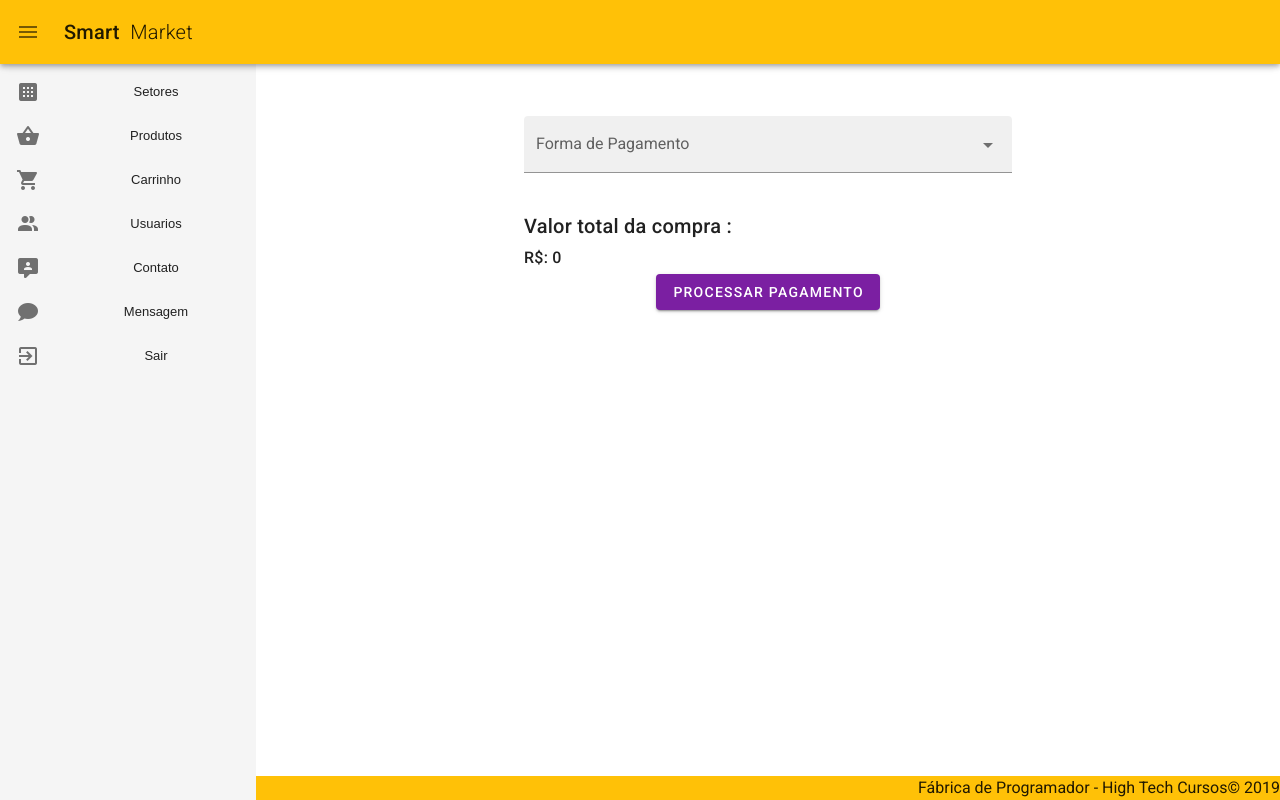
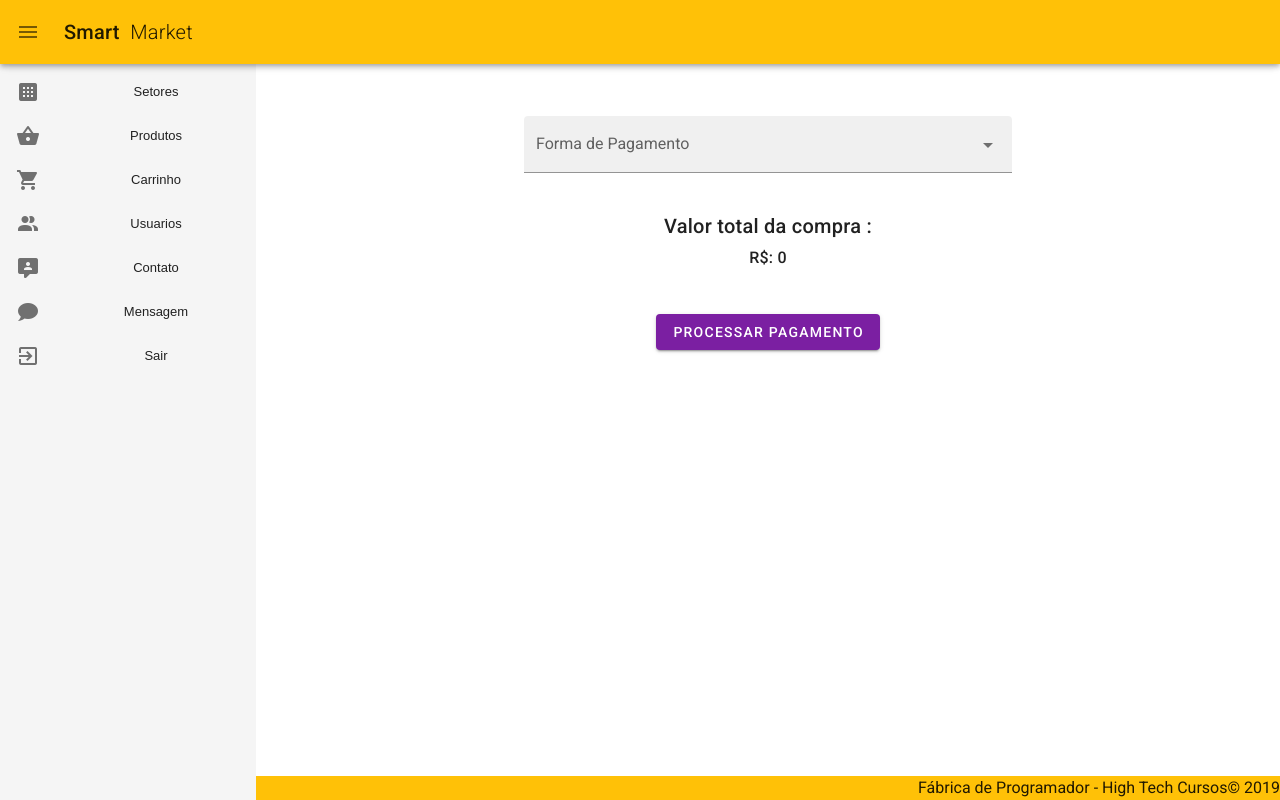
Before and after one commit to fabricadeprogramador/t25-smart-market-app, a Vue app: page /pagamento in a window 1280 px wide. Built offline with nearby package versions, Linux system fonts and the light colour scheme.

Commit message:
atualizando Carrinho e Pagamento

```diff
--- a/src/views/Carrinho.vue
+++ b/src/views/Carrinho.vue
@@ -7,8 +7,8 @@
     </div>
 
     <div class="ma-12 elevation-1">
-      <v-card >
-        <v-list class="pa-12 " >
+      <v-card>
+        <v-list class="pa-12">
           <v-list-item-title class="text-center">Produtos incluídos no seu carrinho:</v-list-item-title>
           <v-list-item>
             <v-list-item-title>PRODUTO:</v-list-item-title>
@@ -133,8 +133,13 @@ export default {
       this.dialog = true;
     },
 
-    finalizarCompra(){
-      this.$router.push("/pagamento")
+    finalizarCompra() {
+      this.$router.push("/pagamento");
+      // if (localStorage.getItem("Logado") != null) {
+
+      // } else {
+      //   alert("você precisa estar logado pra finalizar à compra")
+      // }
     },
 
     deletarProduto() {
--- a/src/views/Pagamento.vue
+++ b/src/views/Pagamento.vue
@@ -1,32 +1,40 @@
 <template>
   <v-container fluid>
     <v-row align="center">
-
       <v-col class="mx-auto" cols="12" sm="6">
-
         <v-select :items="items" filled label="Forma de Pagamento" v-model="formadepagamento"></v-select>
         <v-list>
-          <v-list-item-title class="title">
+          <v-list-item-title class="title text-center">
             Valor total da compra :
             <v-list-item-title>R$: {{valortotaldaCompra}}</v-list-item-title>
           </v-list-item-title>
 
-          <v-list-item-title class="title" v-if="formadepagamento == 'Cartão de Crédito'">
+          <v-list-item-title
+            class="title text-center"
+            v-if="formadepagamento == 'Cartão de Crédito'"
+          >
             Valor total das Parcelas :
             <v-list-item-title>R$: {{valordasParcelas}}</v-list-item-title>
           </v-list-item-title>
 
-          <v-list-item-title class="title" v-if="formadepagamento == 'Cartão de Crédito'">
+          <v-list-item-title
+            class="title text-center"
+            v-if="formadepagamento == 'Cartão de Crédito'"
+          >
             Quantidade de Parcelas :
             <v-list-item-title>{{qtdParcelas}}x</v-list-item-title>
           </v-list-item-title>
 
           <template>
-
             <div class="text-center">
-              <v-btn :disabled="dialog1" :loading="dialog1" class="white--text" color="purple darken-2"
-                @click="dialog1 = true">Processar Pagamento</v-btn>
-              <v-dialog v-model="dialog1" hide-overlay persistent width="300" v-if="selecPagamento">
+              <v-btn
+                :disabled="dialog1"
+                :loading="dialog1"
+                class="white--text mt-10"
+                color="purple darken-2"
+                @click="dialog1 = true"
+              >Processar Pagamento</v-btn>
+              <v-dialog v-model="dialog1" hide-overlay persistent width="300">
                 <v-card color="primary" dark>
                   <v-card-text>
                     Por favor, aguarde...
@@ -39,9 +47,14 @@
         </v-list>
         <template>
           <v-row justify="center">
-            <v-dialog v-if="formadepagamento == 'Cartão de Crédito'" v-model="dialog" scrollable max-width="350px">
+            <v-dialog
+              v-if="formadepagamento == 'Cartão de Crédito'"
+              v-model="dialog"
+              scrollable
+              max-width="350px"
+            >
               <template v-slot:activator="{ on }">
-                <v-btn color="primary" dark v-on="on">Parcelas</v-btn>
+                <v-btn color="primary" dark v-on="on">Selecionar o número de parcelas</v-btn>
               </template>
               <v-card>
                 <v-card-title>Selecione o Número de Parcelas</v-card-title>
@@ -66,10 +79,7 @@
         </template>
 
         <template>
-            <v-alert type="warning" v-model="alertaPag">
-              Selecione uma forma de Pagamento
-            </v-alert>
-
+          <v-alert type="warning" v-model="alertaPag">Selecione uma forma de Pagamento</v-alert>
         </template>
       </v-col>
     </v-row>
@@ -93,33 +103,32 @@
 
     qtdParcelas: 0,
 
+    valordasParcelas: 0,
+
     valortotaldaCompra: 0,
 
-      formadepagamento: null,
+    formadepagamento: null
   }),
 
   watch: {
     dialog1(val) {
       if (!val) return;
 
-
-          setTimeout(() => (this.dialog1 = false), 4000)
-         },
+      setTimeout(() => (this.dialog1 = false), 4000);
+    }
   },
 
   methods: {
     fechardialog() {
       this.formadepagamento = null;
       this.dialog = false;
-
-      }
     },
-
-
 
     calcularParcelas() {
       if (this.formadepagamento == "Cartão de Crédito" && this.dialogm1 > 0) {
-          this.valordasParcelas = this.valortotaldaCompra / this.dialogm1;
+        this.valordasParcelas =
+          this.valortotaldaCompra / this.dialogm1 +
+          (10 / 100) * this.valortotaldaCompra;
         this.qtdParcelas = this.dialogm1;
         this.dialog = false;
       }
@@ -129,11 +138,10 @@
       if (this.formadepagamento == null) {
         this.alertaPag = true;
       }
+    }
   },
 
-
   mounted() {
-
     if (localStorage.getItem("carrinho") == null) {
       localStorage.setItem("carrinho", JSON.stringify(this.compra));
     } else {
@@ -142,8 +150,7 @@
     }
     for (let i = 0; i < this.compra.length; i++) {
       this.valortotaldaCompra += parseFloat(this.compra[i].valor);
-
     }
-     },
+  }
 };
 </script>
```
Lines whose indentation alone changed are shown as unchanged.
